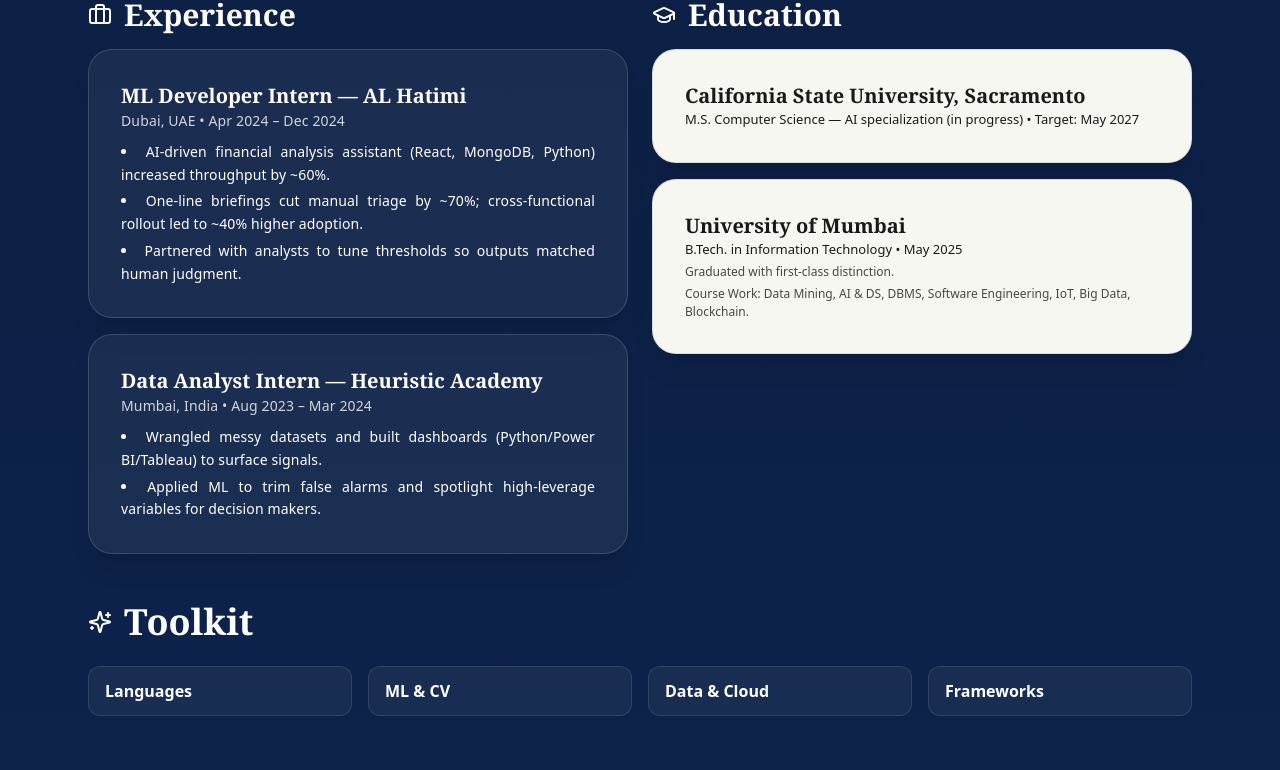
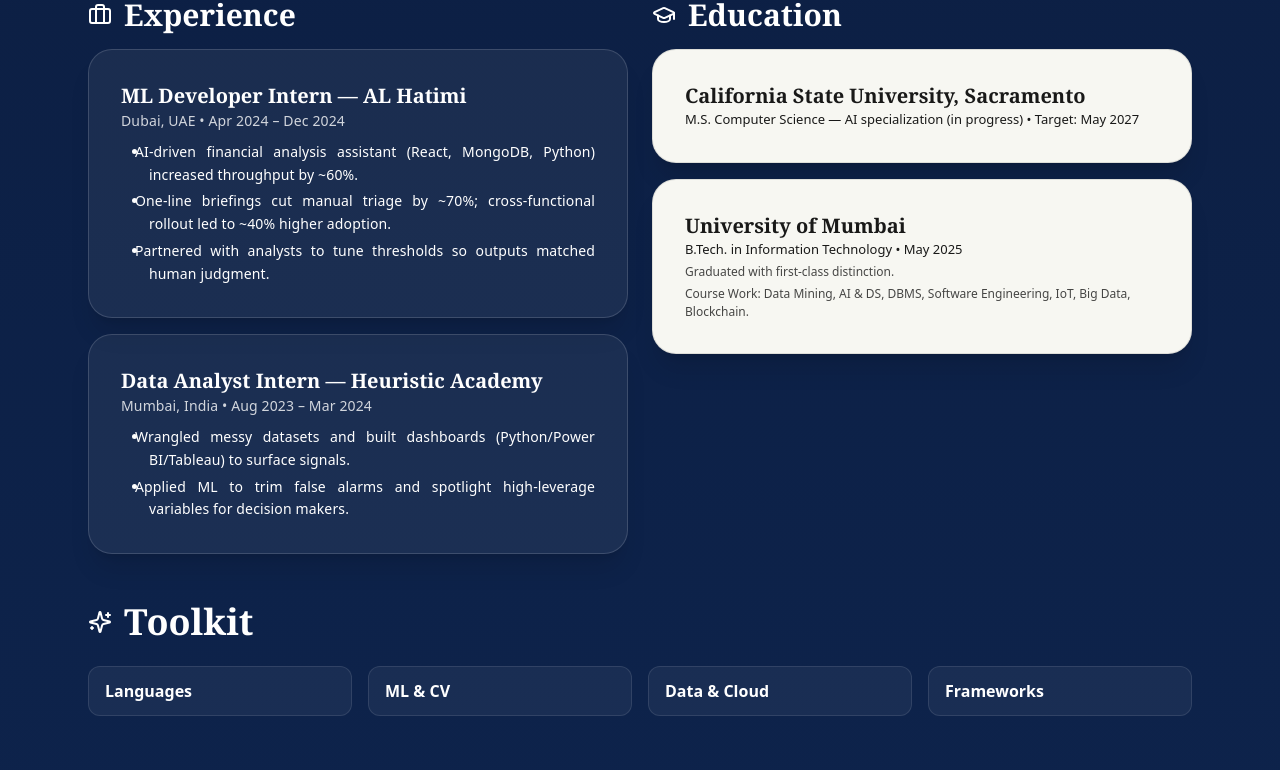
Before and after one commit to LamiyaR/LamiyaR.github.io, a React (Vite) app: page / in a window 1280 px wide. Shown: the part 1417-2187 px from the top of the page. Built offline with nearby package versions, Linux system fonts and the light colour scheme.

Commit message:
design changes 7.0

```diff
--- a/src/App.jsx
+++ b/src/App.jsx
@@ -418,7 +418,10 @@
               <p className="text-white/80 text-sm text-justify leading-relaxed tracking-[0.01em]">
                 Dubai, UAE • Apr 2024 – Dec 2024
               </p>
-              <ul className="list-disc list-inside mt-2 space-y-1 text-sm text-justify leading-relaxed tracking-[0.01em]">
+              <ul
+                className="list-disc list-outside pl-5 mt-2 space-y-1 text-sm text-justify leading-relaxed tracking-[0.01em]"
+                style={{ textIndent: '-1em', paddingLeft: '2em' }}
+              >
                 <li>
                   AI-driven financial analysis assistant (React, MongoDB, Python) increased throughput by ~60%.
                 </li>
@@ -437,7 +440,10 @@
                 <p className="text-white/80 text-sm text-justify leading-relaxed tracking-[0.01em]">
                   Mumbai, India • Aug 2023 – Mar 2024
                 </p>
-                <ul className="list-disc list-inside mt-2 space-y-1 text-sm text-justify leading-relaxed tracking-[0.01em]">
+                <ul
+                  className="list-disc list-outside pl-5 mt-2 space-y-1 text-sm text-justify leading-relaxed tracking-[0.01em]"
+                  style={{ textIndent: '-1em', paddingLeft: '2em' }}
+                >
                   <li>
                     Wrangled messy datasets and built dashboards (Python/Power BI/Tableau) to surface signals.
                   </li>
@@ -447,6 +453,8 @@
                 </ul>
               </TiltCard>
             </div>
+
+
           </div>
           <div id="education">
             <div className="flex items-center gap-3 mb-4"><GraduationCap className="w-6 h-6" aria-hidden="true" /><h2 className="text-3xl font-serif font-black">Education</h2></div>
@@ -481,7 +489,7 @@
           <div className="grid md:grid-cols-2 gap-6 items-start">
             <div>
               <h2 className="text-3xl md:text-4xl font-serif font-black">Let’s Collaborate</h2>
-              <p className="opacity-90 mt-2 max-w-prose">Drop the brief, keep the drama — I’ll bring the data..</p>
+              <p className="opacity-90 mt-2 max-w-prose">Drop the brief, keep the drama — I’ll bring the data. </p>
               <div className="mt-6 flex flex-wrap gap-3">
                 <Seal href="mailto:rampurawallamiya@gmail.com" label="Email" icon={Mail} />
                 <Seal href="https://github.com/LamiyaR" label="GitHub" icon={Github} />
```
Also changed, not shown: 2 other files (tests, documents, lock files or other folders).
